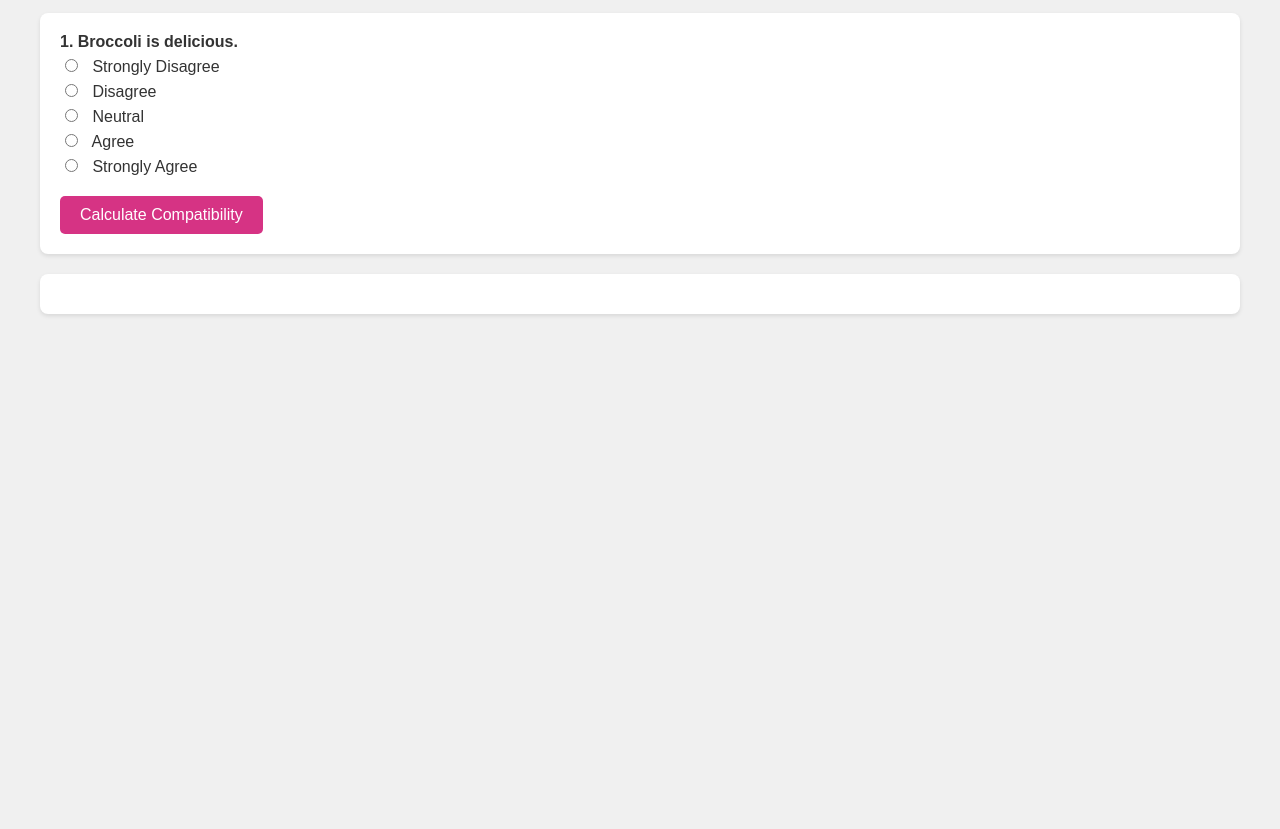
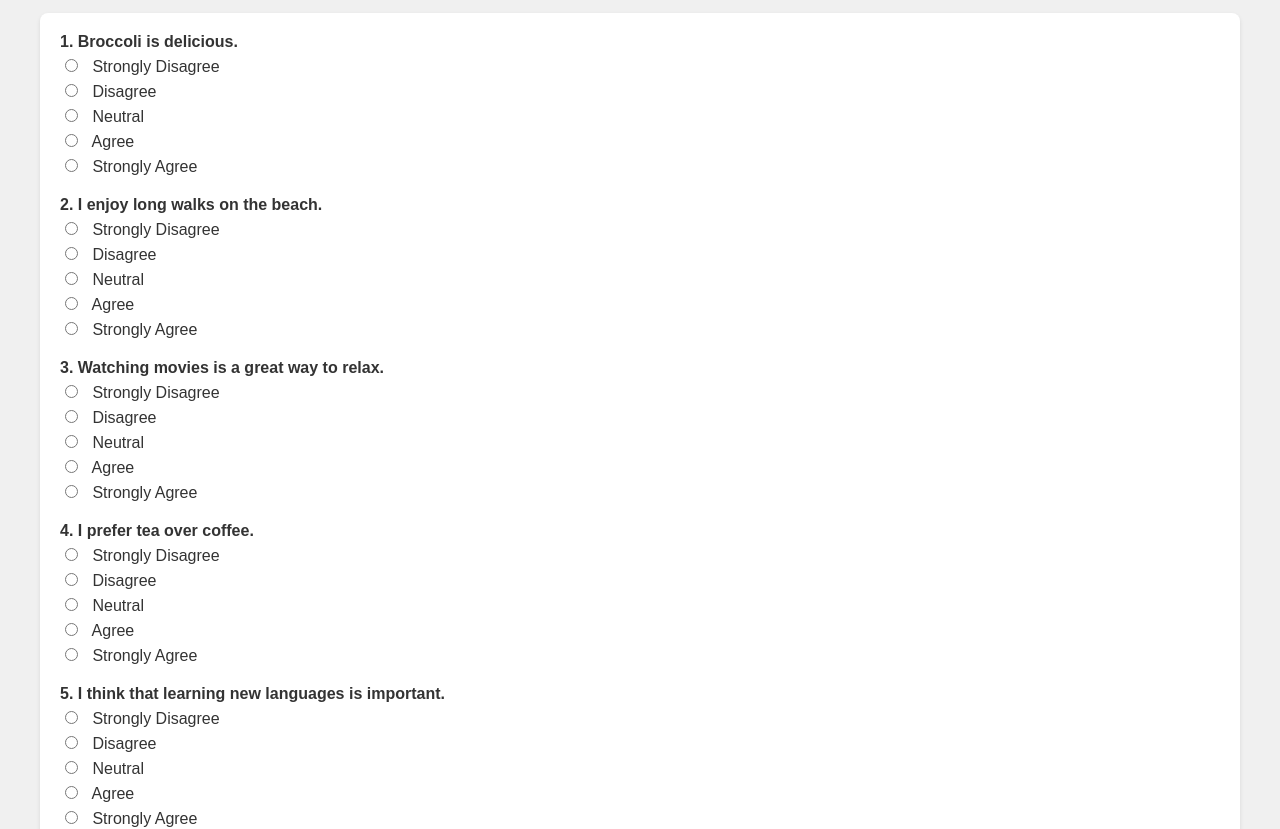
Before and after one commit to kirillsidorko/Love, a plain HTML site: page index.html in a window 1280 px wide. Shown: the part 129-958 px from the top of the page. Before the commit the page ends 800 px from the top, so only its background shows below. Drawn offline with Linux system fonts and the light colour scheme.

Commit message:
Update index.html

```diff
--- a/index.html
+++ b/index.html
@@ -27,6 +27,46 @@
     <label><input type="radio" name="q1" value="4"> Agree</label>
     <label><input type="radio" name="q1" value="5"> Strongly Agree</label>
   </div>
+    <div class="question">
+    <p>2. I enjoy long walks on the beach.</p>
+    <!-- Options for question 2 -->
+    <label><input type="radio" name="q2" value="1"> Strongly Disagree</label>
+    <label><input type="radio" name="q2" value="2"> Disagree</label>
+    <label><input type="radio" name="q2" value="3"> Neutral</label>
+    <label><input type="radio" name="q2" value="4"> Agree</label>
+    <label><input type="radio" name="q2" value="5"> Strongly Agree</label>
+  </div>
+
+  <div class="question">
+    <p>3. Watching movies is a great way to relax.</p>
+    <!-- Options for question 3 -->
+    <label><input type="radio" name="q3" value="1"> Strongly Disagree</label>
+    <label><input type="radio" name="q3" value="2"> Disagree</label>
+    <label><input type="radio" name="q3" value="3"> Neutral</label>
+    <label><input type="radio" name="q3" value="4"> Agree</label>
+    <label><input type="radio" name="q3" value="5"> Strongly Agree</label>
+  </div>
+
+  <div class="question">
+    <p>4. I prefer tea over coffee.</p>
+    <!-- Options for question 4 -->
+    <label><input type="radio" name="q4" value="1"> Strongly Disagree</label>
+    <label><input type="radio" name="q4" value="2"> Disagree</label>
+    <label><input type="radio" name="q4" value="3"> Neutral</label>
+    <label><input type="radio" name="q4" value="4"> Agree</label>
+    <label><input type="radio" name="q4" value="5"> Strongly Agree</label>
+  </div>
+
+  <div class="question">
+    <p>5. I think that learning new languages is important.</p>
+    <!-- Options for question 5 -->
+    <label><input type="radio" name="q5" value="1"> Strongly Disagree</label>
+    <label><input type="radio" name="q5" value="2"> Disagree</label>
+    <label><input type="radio" name="q5" value="3"> Neutral</label>
+    <label><input type="radio" name="q5" value="4"> Agree</label>
+    <label><input type="radio" name="q5" value="5"> Strongly Agree</label>
+  </div>
+
   <!-- Repeat the block above for questions 2 through 5 with appropriate adjustments -->
 
   <button type="submit">Calculate Compatibility</button>
```
